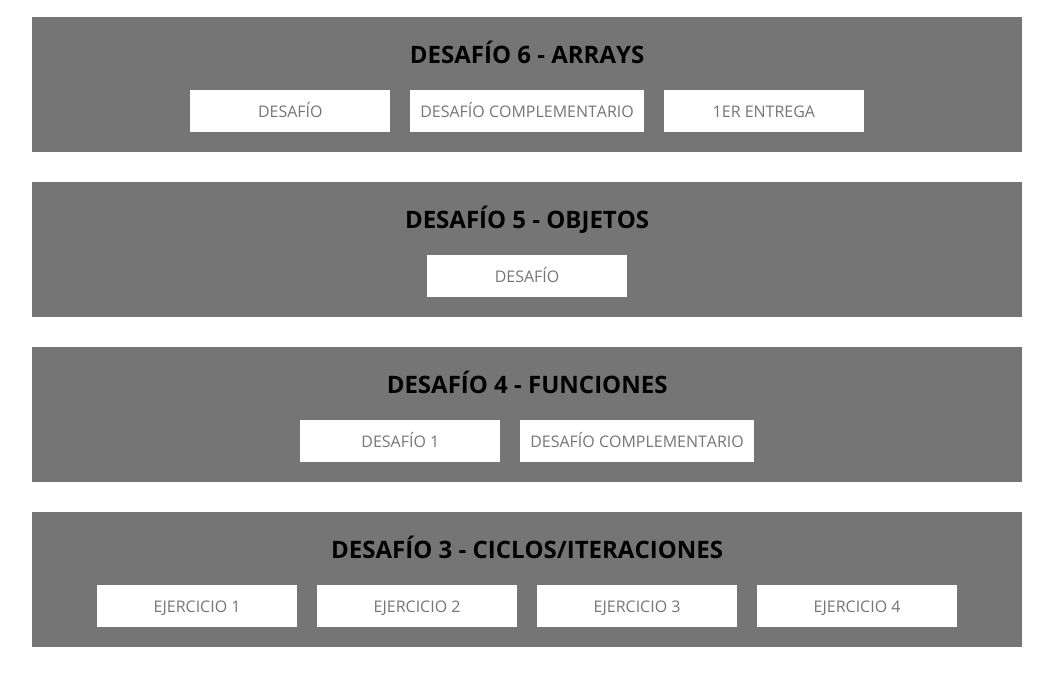
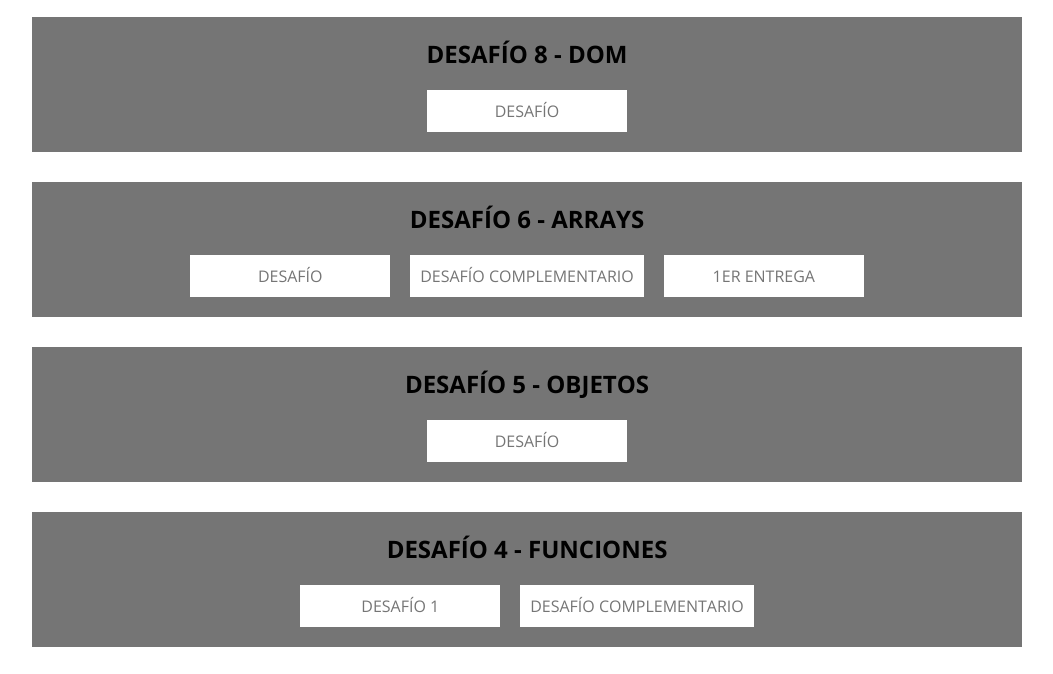
Before and after one commit to alvaroguzmandg/coderhouse-js, a plain HTML site: page index.html in a window 1280 px wide. Shown: the part 88-762 px from the top of the page, without its empty margins (113-1166 px from the left). Drawn offline with nearby package versions, Linux system fonts and the light colour scheme.

Commit message:
Acceso desafio

```diff
--- a/index.html
+++ b/index.html
@@ -73,6 +73,14 @@
                 </span>
             </article>
 
+            <article>
+                <h2>Desafío 8 - DOM</h2>
+                <span class="contenedor__desafios">
+                    <a href="https://alvaroguzmandg.github.io/coderhouse-js/Clase8-DOM/clase8Guzman.html" target="_blank">DESAFÍO</a>
+                </span>
+            </article>
+
+
         </div>
     </section>
 </body>
```
